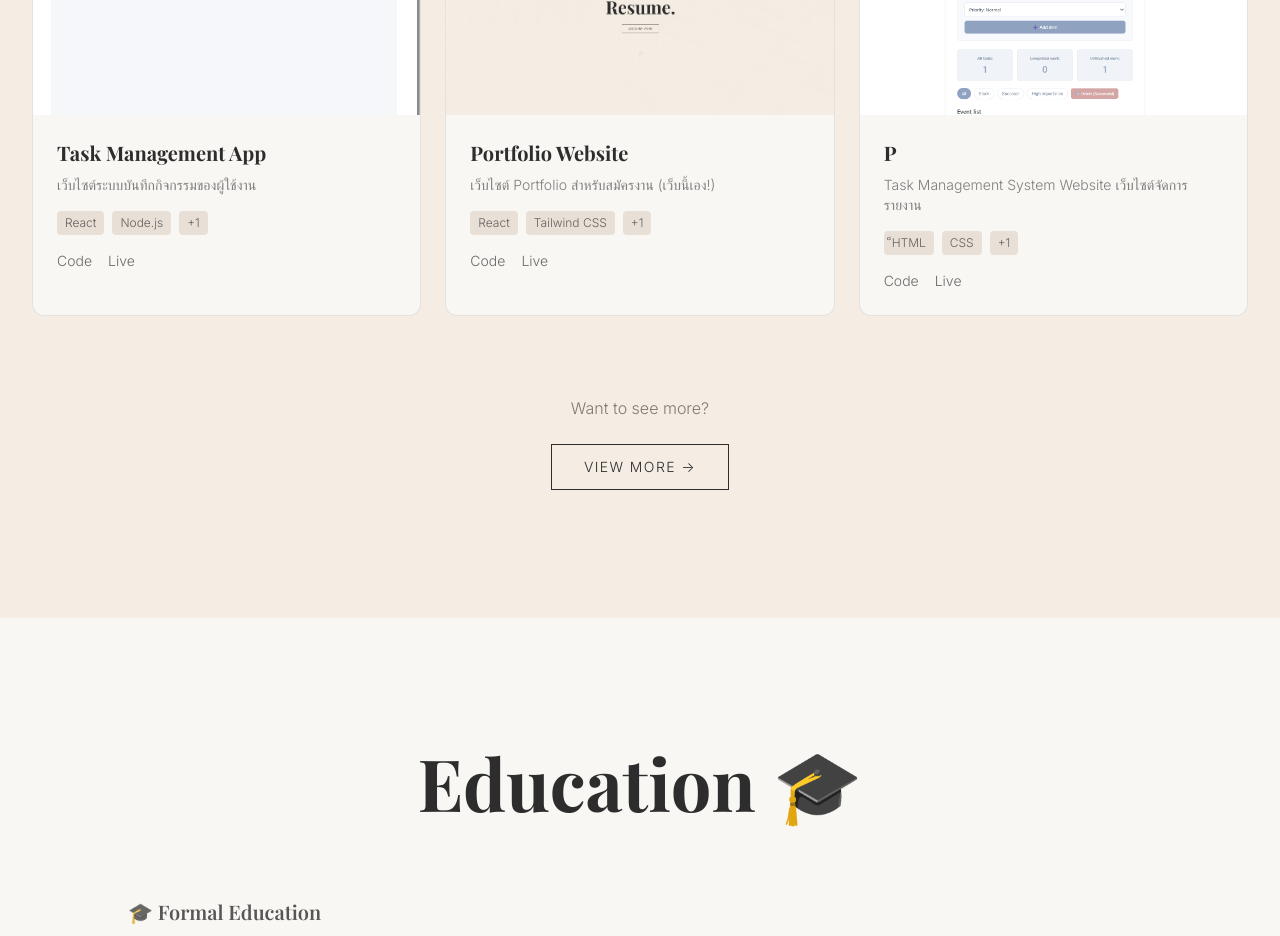
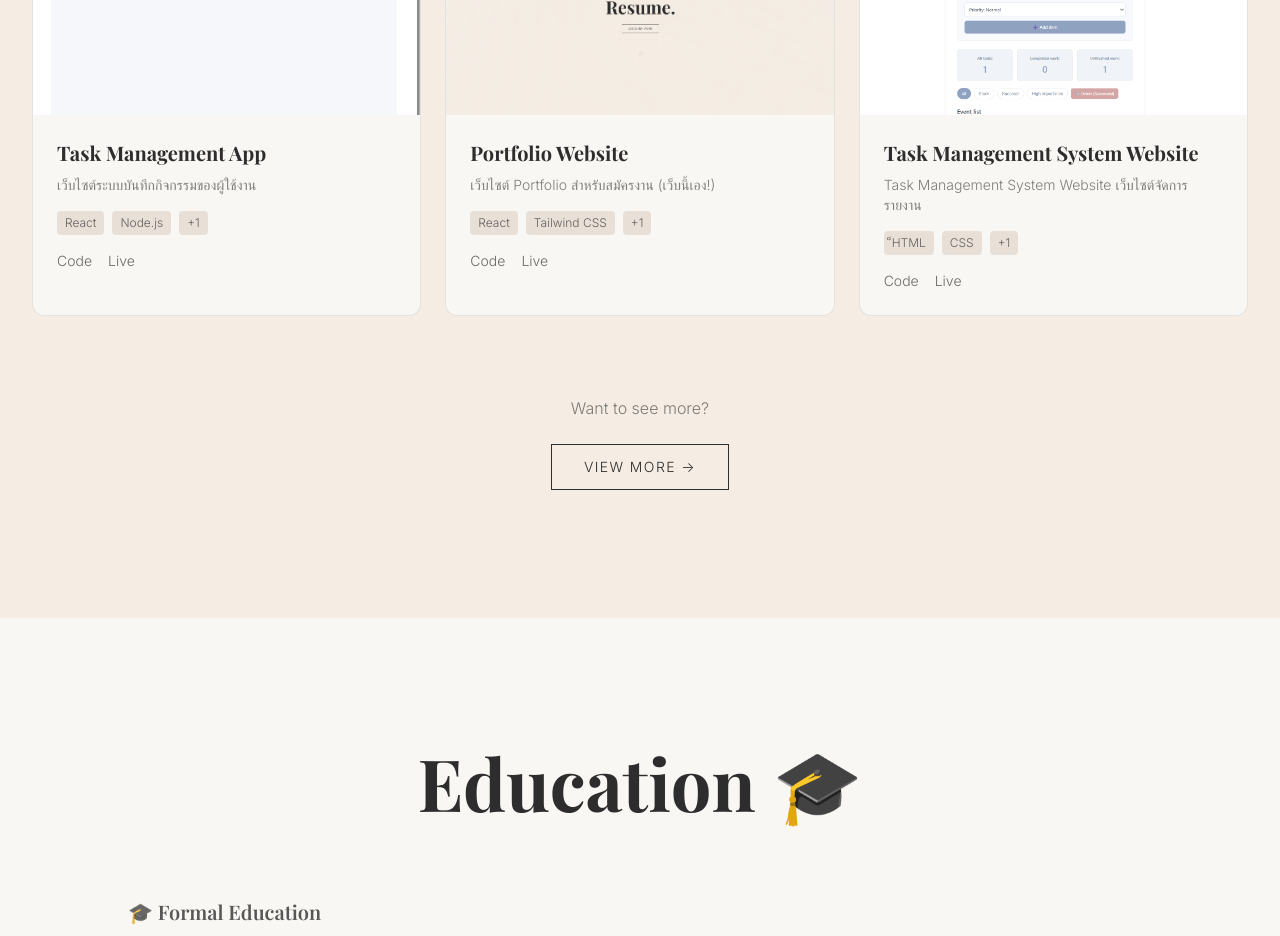
Before and after one commit to Nattakit28/Resume, a React (Create React App) app: page / in a window 1280 px wide. Shown: the part 3420-4356 px from the top of the page. Built offline with nearby package versions, Linux system fonts and the light colour scheme.

Commit message:
EditNameTaskmanagement

```diff
--- a/src/components/Projects.js
+++ b/src/components/Projects.js
@@ -78,7 +78,7 @@ const Projects = () => {
     },
     {
       id: 4,
-      title: "P",
+      title: "Task Management System Website",
       description: "Task Management System Website เว็บไซต์จัดการรายงาน",
       tech: ["็HTML", "CSS", "Js"],
       image: "/image/Web.png",
```
